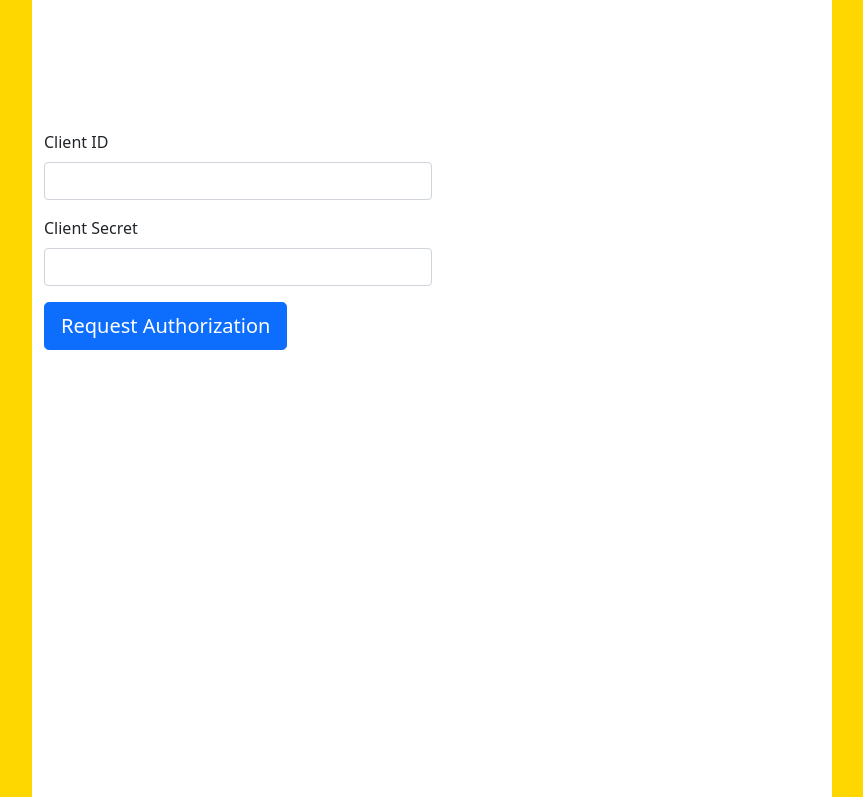
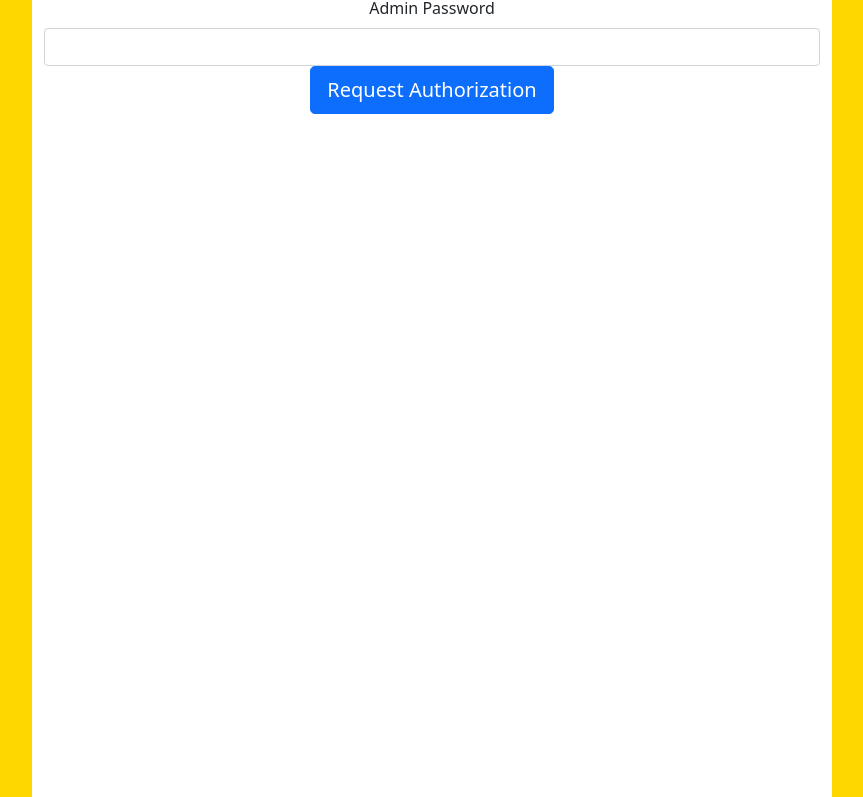
Before and after one commit to BaumAppState/uRecommend, a plain HTML site: page index.html in a window 1280 px wide. Shown: the part 60-857 px from the top of the page, without its empty margins (208-1071 px from the left). Drawn offline with nearby package versions, Linux system fonts and the light colour scheme.

Commit message:
added a testing/makeshift admin password field

```diff
--- a/app.js
+++ b/app.js
@@ -1,4 +1,4 @@
-var redirect_uri = "https://urecommend.up.railway.app";
+var redirect_uri = "http://urecommend.up.railway.app";
 var cpuDeviceId = "6865a44f5e52deaa8b860e25ab6613f4d7a943f0";
 
 var client_id = "b1d853e60aac443fae77ccd132b71b04";
@@ -30,23 +30,9 @@ const TRACKS = "https://api.spotify.com/v1/playlists/{{PlaylistId}}/tracks";
 const CURRENTLYPLAYING = "https://api.spotify.com/v1/me/player/currently-playing";
 const SHUFFLE = "https://api.spotify.com/v1/me/player/shuffle";
 
-/**
-const mysql = require('mysql');
-const connection = mysql.createConnection({
-    host: 'localhost',
-    user: 'root',
-    password: '',
-    database: 'test'
-})
+//================================================================================
 
-connection.connect(function(err) {
-    if (err) {
-        console.error("Error connecting: " + err.stack);
-        return;
-    }
-    console.log("Connected as id " + connection.threadId);
-})
-*/
+//===================================================================================
 
 function onPageLoad(){
     if ( window.location.search.length > 0 ){
@@ -68,7 +54,7 @@ function onPageLoad(){
 			//nextFourSongs();
         }
     }
-    refreshRadioButtons();
+    //refreshRadioButtons();
 }
 
 function handleRedirect(){
@@ -94,8 +80,9 @@ function requestAuthorization(){
     //localStorage.setItem("client_secret", client_secret); // In a real app you should not expose your client_secret to the user
 	//client_id = client_id;
 	//client_secret = client_secret;
+    adminPassword = document.getElementById("adminPassword").value;
 
-
+    if ( adminPassword == "Password") {
         let url = AUTHORIZE;
         url += "?client_id=" + client_id;
         url += "&response_type=code";
@@ -103,6 +90,7 @@ function requestAuthorization(){
         url += "&show_dialog=true";
         url += "&scope=user-read-private user-read-email user-modify-playback-state user-read-playback-position user-library-read streaming user-read-playback-state user-read-recently-played playlist-read-private";
         window.location.href = url; // Show Spotify's authorization screen
+    }
 }
 
 function fetchAccessToken( code ){
--- a/index.html
+++ b/index.html
@@ -12,19 +12,12 @@
 
 <body onload="onPageLoad()">
     <div class="container">
-        <div id="tokenSection" class="row">
-            <div class="col">
-                <div class="mb-3">
-                    <label for="clientId" class="form-label">Client ID</label>
-                    <input type="text" class="form-control" id="clientId" placeholder="">
-                </div>
-                <div class="mb-3">
-                    <label for="clientSecret" class="form-label">Client Secret</label>
-                    <input type="text" class="form-control" id="clientSecret" placeholder="">
-                </div>
-                <input class="btn btn-primary btn-lg" type="button" onclick="requestAuthorization()" value="Request Authorization"><br/>
-            </div>
-        </div>
+        <div id="tokenSection" class="col text-center">
+			<h1>Admin must re-verify hosting account...</h1>
+            <label for="adminPassword" class="form-label">Admin Password</label>
+            <input type="password" class="form-control" id="adminPassword" placeholder="">
+            <input class="btn btn-primary btn-lg" type="button" onclick="requestAuthorization()" value="Request Authorization"><br/>
+		</div>
 
         <div id="currentPollSection" class="row">
             <div class="col">
--- a/style.css
+++ b/style.css
@@ -11,10 +11,9 @@ body {
 }
 
 .container {
-    display: grid;
+    display: flex;
     grid-template-columns: repeat(2, 1fr);
     grid-template-rows: repeat(2, 1fr);
-    align-items: center;
     justify-content: center;
     height: 150vh;
     width: 100vh;
```
Lines whose indentation alone changed are shown as unchanged.
